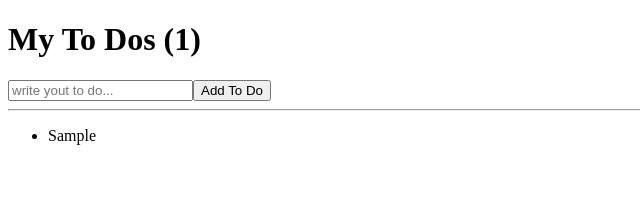
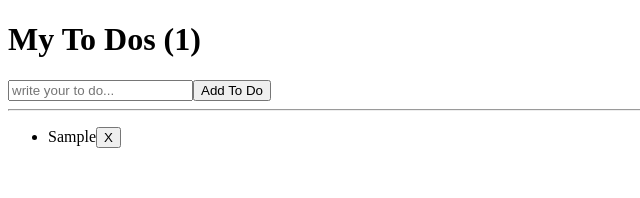
Before and after one commit to Study-zip/movie-app, a React (Vite) app: page / in a window 1280 px wide. Both pictures are taken after typing "Sample" into the empty fields and a click on the button "Add To Do". Shown: the top 198 px of the page, without its empty margins (0-640 px from the left). Built offline with nearby package versions, Linux system fonts and the light colour scheme.

Commit message:
add: todo list delete

```diff
--- a/src/App.tsx
+++ b/src/App.tsx
@@ -1,37 +1,9 @@
-import { useState } from "react";
+import Todo from "./components/basic/Todo";
 
 const App = () => {
-  const [toDo, setTodo] = useState<string>("");
-  const [toDos, setTodos] = useState<string[]>([]);
-  const onChange = (event: React.ChangeEvent<HTMLInputElement>) => {
-    setTodo(event.target.value);
-  };
-  const onSubmit = (event: React.FormEvent) => {
-    event.preventDefault();
-    if (toDo === "") {
-      return;
-    }
-    setTodo("");
-    setTodos((currentArray) => [toDo, ...currentArray]);
-  };
   return (
     <>
-      <h1>My To Dos ({toDos.length})</h1>
-      <form onSubmit={onSubmit}>
-        <input
-          onChange={onChange}
-          value={toDo}
-          type="text"
-          placeholder="write yout to do..."
-        ></input>
-        <button>Add To Do</button>
-      </form>
-      <hr />
-      <ul>
-        {toDos.map((item, index) => {
-          return <li key={index}>{item}</li>;
-        })}
-      </ul>
+      <Todo />
     </>
   );
 };
--- /dev/null
+++ b/src/components/basic/Todo.tsx
@@ -0,0 +1,49 @@
+import { useState } from "react";
+
+const Todo = () => {
+  const [toDo, setTodo] = useState<string>("");
+  const [toDos, setTodos] = useState<string[]>([]);
+  const onChange = (event: React.ChangeEvent<HTMLInputElement>) => {
+    setTodo(event.target.value);
+  };
+  const onSubmit = (event: React.FormEvent) => {
+    event.preventDefault();
+    if (toDo === "") {
+      return;
+    }
+    setTodo("");
+    setTodos((currentArray) => [...currentArray, toDo]);
+  };
+  const deleteBtn = (index: number) => {
+    setTodos((curToDos) =>
+      curToDos.filter((_, curIndex) => curIndex !== index)
+    );
+  };
+  return (
+    <>
+      <h1>My To Dos ({toDos.length})</h1>
+      <form onSubmit={onSubmit}>
+        <input
+          onChange={onChange}
+          value={toDo}
+          type="text"
+          placeholder="write your to do..."
+        ></input>
+        <button>Add To Do</button>
+      </form>
+      <hr />
+      <ul>
+        {toDos.map((item, index) => {
+          return (
+            <li key={index}>
+              {item}
+              <button onClick={() => deleteBtn(index)}>X</button>
+            </li>
+          );
+        })}
+      </ul>
+    </>
+  );
+};
+
+export default Todo;
```
